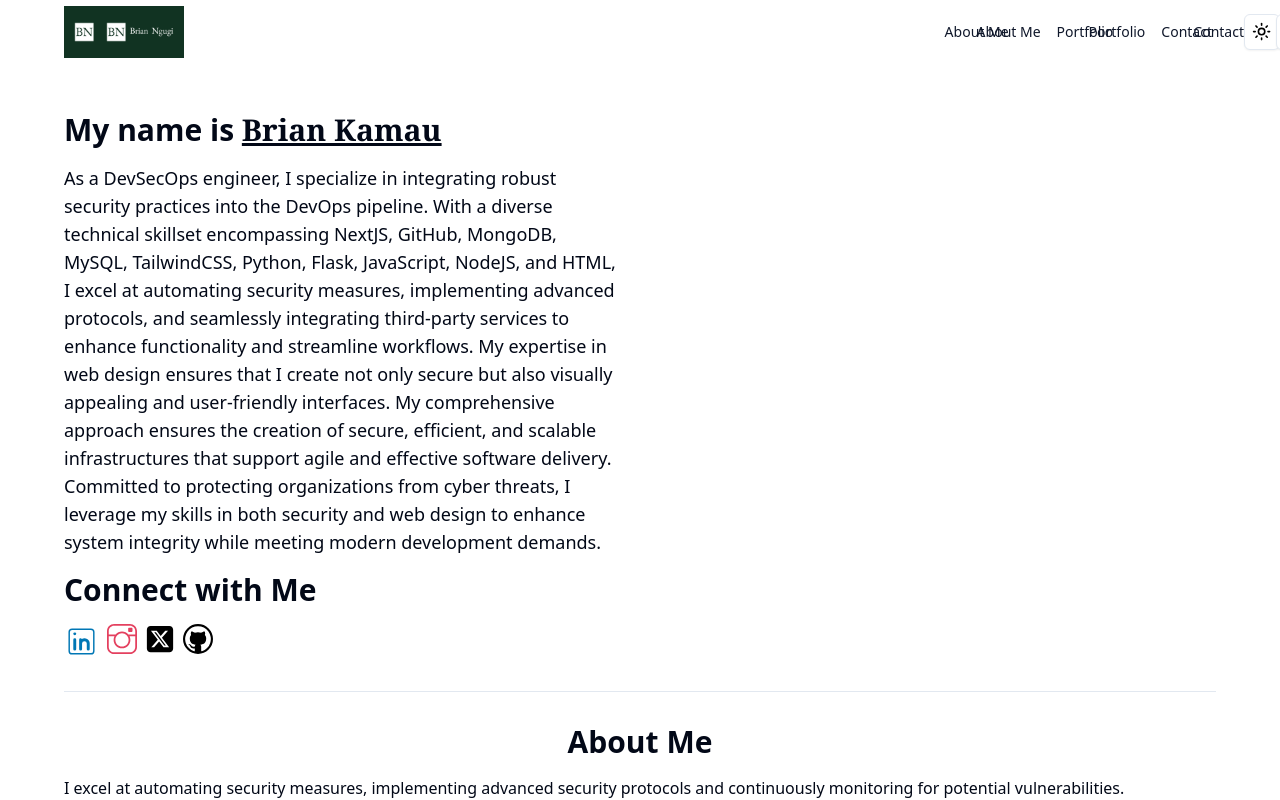
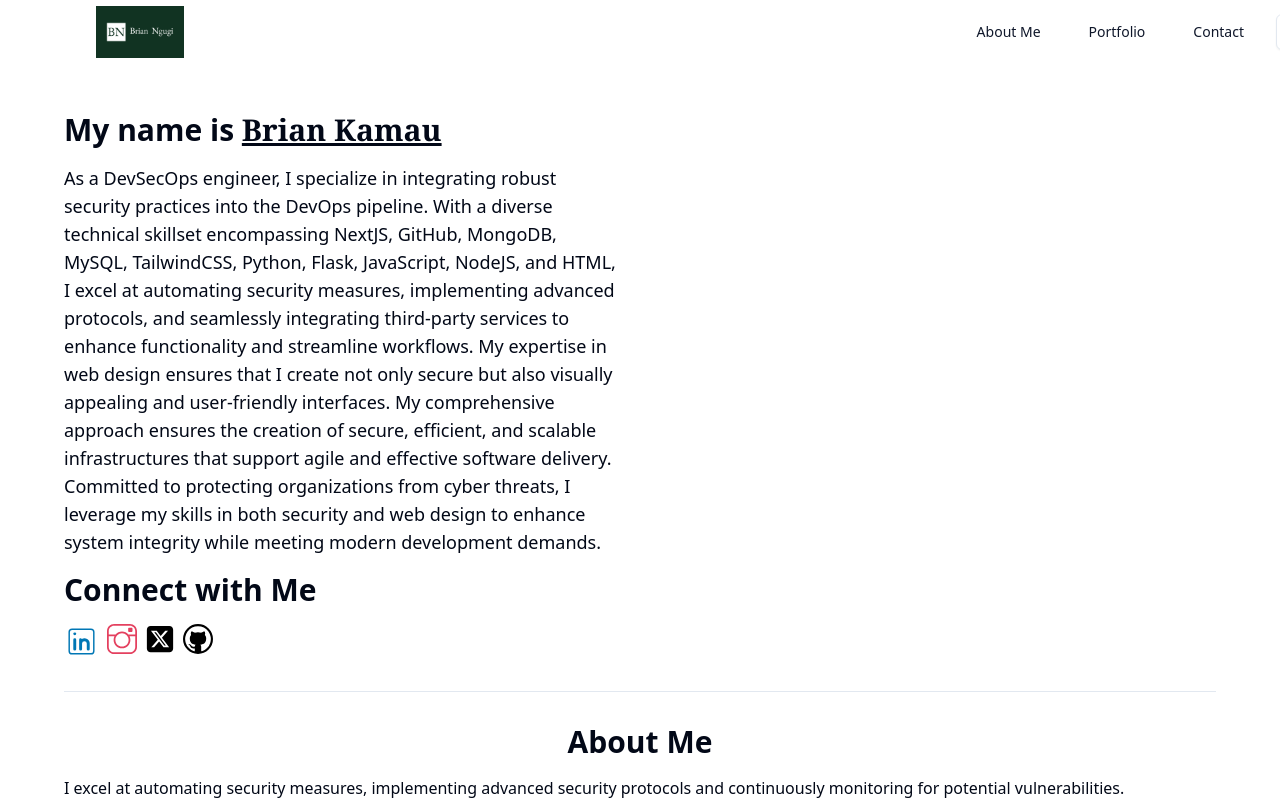
Before and after one commit to CARTOON01/cartoon, a Next.js app: page / in a window 1280 px wide. Shown: the top 800 px of the page. Built offline with nearby package versions, Linux system fonts and the light colour scheme.

Commit message:
fix double header import

```diff
--- a/app/(main)/_components/header.tsx
+++ b/app/(main)/_components/header.tsx
@@ -24,7 +24,7 @@ export const Header = () => {
                         </Link>
                         <ModeToggle />
                     </div>
-                    <div className="md:hidden flex justify-between items-center ">
+                    <div className="md:hidden flex justify-between items-center">
                         <ModeToggle />
                         <MenuButton />
                     </div>
--- a/app/(main)/layout.tsx
+++ b/app/(main)/layout.tsx
@@ -1,4 +1,3 @@
-import { Header } from "./_components/header";
 import { Footer } from "./_components/footer";
 
 const HomeLayout = ({
@@ -8,7 +7,6 @@ const HomeLayout = ({
 }) => {
     return (
         <div className="flex flex-col min-h-screen dark:bg-[#1F1F1F]">
-                <Header />
                     <main className="flex-grow pt-20 px-4 sm:px-6 md:px-8">
                         {children}
                     </main>
```
